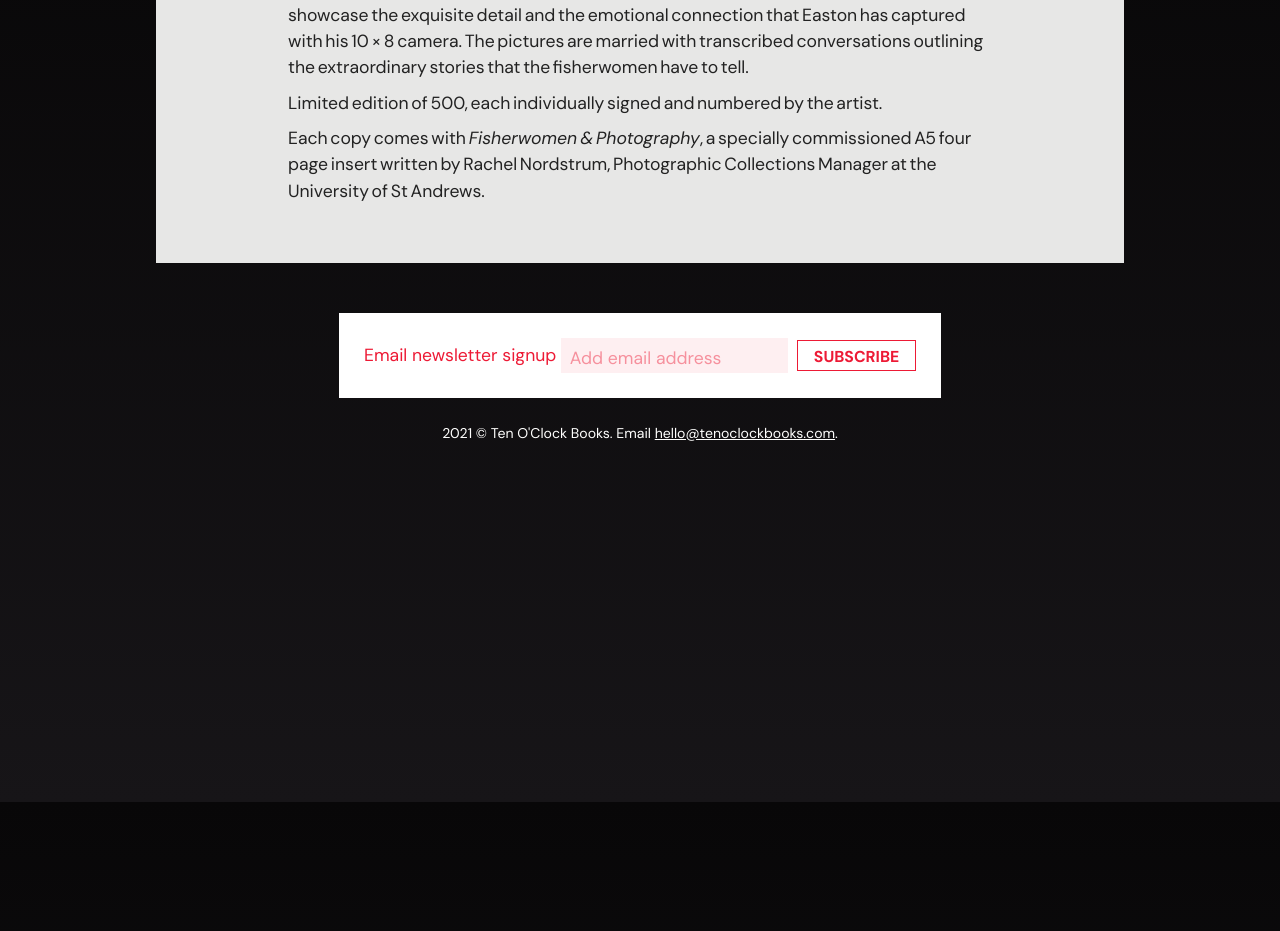
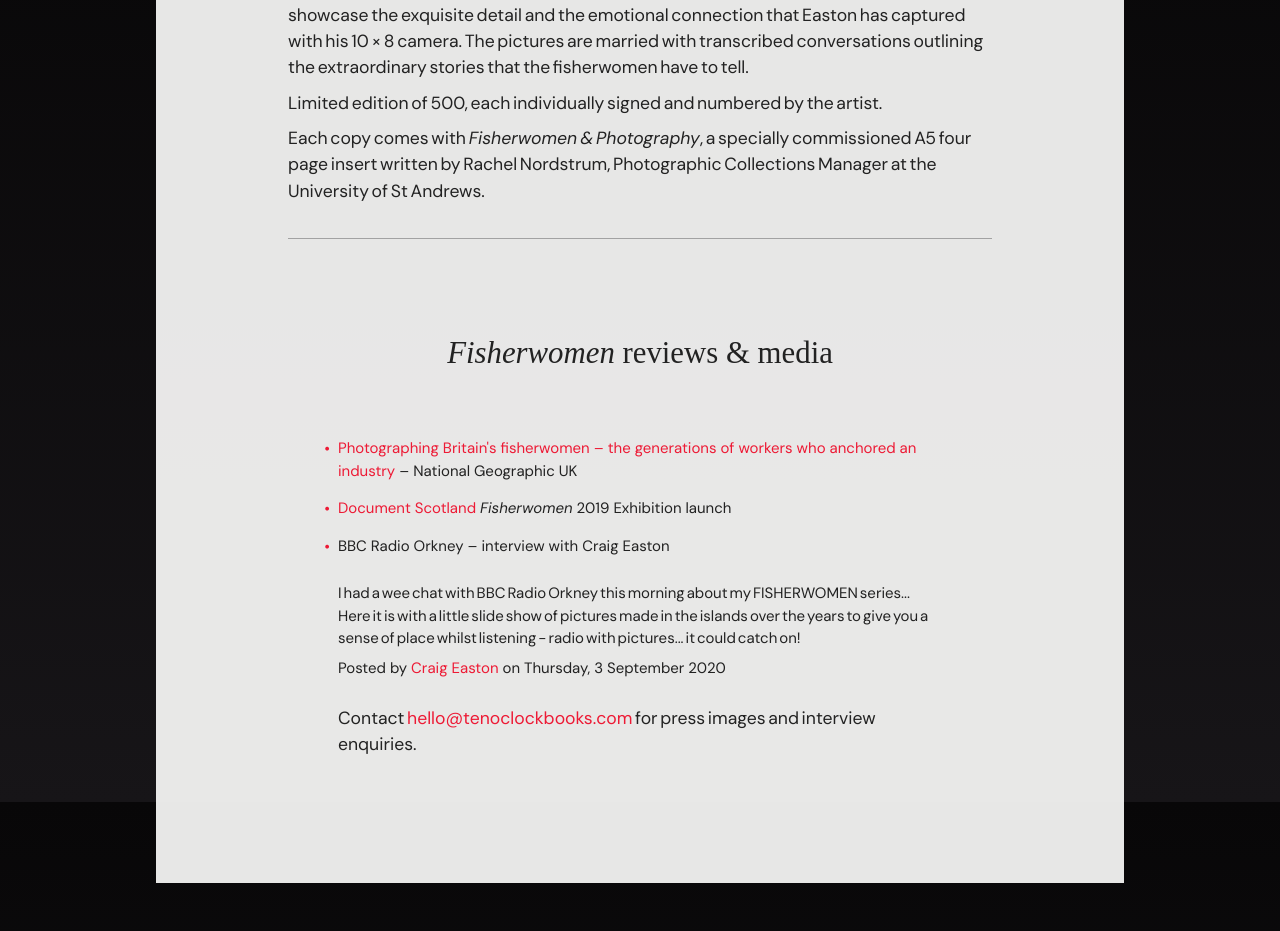
Before and after one commit to martincf/tenoclockbooks, a Jekyll site: the page built from fisherwomen_noshipping.md, in a window 1280 px wide. Shown: the part 998-1929 px from the top of the page. Built offline with Jekyll 4.4.1, drawn with Linux system fonts in a browser that asks for light colours; some web fonts are replaced; before the commit the page ends 1492 px from its top, so only the background shows below that.

Commit message:
Added reviews section back into product pages

```diff
--- a/_includes/reviews.html
+++ b/_includes/reviews.html
@@ -1,7 +1,8 @@
-<h3><i>Fisherwomen</i> reviews & media</h3>
-
+<section class="reviews">
+  <h2><i>Fisherwomen</i> reviews & media</h2>
   <ul class="review">
-  <li><a href="https://www.nationalgeographic.co.uk/photography/2021/03/photographing-britains-fisherwomen">
+    <li>
+      <a href="https://www.nationalgeographic.co.uk/photography/2021/03/photographing-britains-fisherwomen">
         Photographing Britain's fisherwomen – the generations of workers who anchored an industry
       </a> – National Geographic UK
     </li>
@@ -11,8 +12,14 @@
         <i>Fisherwomen</i> 2019 Exhibition launch
     </li>
     <li>BBC Radio Orkney – interview with Craig Easton <br />
-    <div class="fb-video" data-href="https://www.facebook.com/craig.easton.121/videos/3321828907860429" data-show-text="false" data-width=""><blockquote cite="https://developers.facebook.com/craig.easton.121/videos/3321828907860429/" class="fb-xfbml-parse-ignore"><a href="https://developers.facebook.com/craig.easton.121/videos/3321828907860429/"></a><p>I had a wee chat with BBC Radio Orkney this morning about my FISHERWOMEN series...
-  Here it is with a little slide show of pictures made in the islands over the years to give you a sense of place whilst listening - radio with pictures... it could catch on!</p>Posted by <a href="https://www.facebook.com/craig.easton.121">Craig Easton</a> on Thursday, 3 September 2020</blockquote></div>
+      <div class="fb-video" data-href="https://www.facebook.com/craig.easton.121/videos/3321828907860429" data-show-text="false" data-width="">
+        <blockquote cite="https://developers.facebook.com/craig.easton.121/videos/3321828907860429/" class="fb-xfbml-parse-ignore">
+          <a href="https://developers.facebook.com/craig.easton.121/videos/3321828907860429/"></a>
+          <p>I had a wee chat with BBC Radio Orkney this morning about my FISHERWOMEN series... Here it is with a little slide show of pictures made in the islands over the years to give you a sense of place whilst listening - radio with pictures... it could catch on!</p>
+          Posted by <a href="https://www.facebook.com/craig.easton.121">Craig Easton</a> on Thursday, 3 September 2020
+        </blockquote>
+      </div>
   </li>
   </ul>
-<p>Contact <a href="mailto:hello@tenoclockbooks.com">hello@tenoclockbooks.com</a> for press images and interview enquiries.</p>
+  <p class="review-contact">Contact <a href="mailto:hello@tenoclockbooks.com">hello@tenoclockbooks.com</a> for press images and interview enquiries.</p>
+</section>
--- a/_layouts/default.html
+++ b/_layouts/default.html
@@ -1,10 +1,7 @@
 {% include head.html %}
   <body style="background-image: url(/assets/images/{{ page.bgimg }}.jpg), linear-gradient(180deg, #080708, #171518)">
     <main class="content">
-
     {% include header.html %}
-    <div id="fb-root"></div>
-    <script async defer crossorigin="anonymous" src="https://connect.facebook.net/en_GB/sdk.js#xfbml=1&version=v8.0" nonce="64wUnRhz"></script>
 
       <section class="cta-strip">
         <p class="cta-strip--sticker">
@@ -31,8 +28,6 @@
           {% include purchase_artistsedition.html %}
 
         {% endif %}
-
-      <!-- {% include reviews.html %} -->
       </section>
     </main>
 
--- a/_layouts/product.html
+++ b/_layouts/product.html
@@ -2,6 +2,8 @@
   <body class="{{ page.layout }}">
     <main class="content">
       {% include header.html %}
+      <div id="fb-root"></div>
+      <script async defer crossorigin="anonymous" src="https://connect.facebook.net/en_GB/sdk.js#xfbml=1&version=v8.0" nonce="64wUnRhz"></script>
 
       <p class="statement">
         {{ page.title }}
@@ -14,6 +16,9 @@
           {{ content }}
         </div>
         {% include purchase_logic.html %}
+
+        {% include reviews.html %}
+
       </section>
     </main>
 
--- a/_sass/_product.scss
+++ b/_sass/_product.scss
@@ -10,6 +10,13 @@
   h2 {
     margin: 1em auto 2em;
     text-align: center;
+  }
+  a:link, a:visited, a:hover, a:active {
+    color: $red;
+    text-decoration: none;
+  }
+  a:hover {
+    color: darken($red,20%);
   }
 }
 .content-intro--content {
@@ -43,8 +50,3 @@ main p {
     text-align: left;
   }
 }
-.review {
-  li {
-    margin: 1em 0;
-  }
-}
--- /dev/null
+++ b/_sass/_reviews.scss
@@ -0,0 +1,31 @@
+.reviews {
+  border-top: 1px solid lighten($bodyColor,50%);
+  margin: 25px auto 0;
+  max-width: 40em;
+  padding: 50px;
+  h2 {
+    text-align: center;
+  }
+}
+.review {
+  li {
+    margin: 1em 0;
+    font-size: 15px;
+
+    &:before {
+        content: "\2022";
+        float: left;
+        text-align: right;
+        margin: 0 0 0 -2.5em;
+        width: 2em;
+        font-size: 16px;
+        color: $red;
+    }
+  }
+}
+.fb-video {
+  margin: 25px auto;
+}
+.review-contact {
+  margin: 25px 0;
+}
--- a/_sass/main.scss
+++ b/_sass/main.scss
@@ -7,8 +7,9 @@
         "content",
         "product",
         "carousel",
+        "reviews",
+        "purchase",
         "footer",
-        "purchase",
         "mailchimp";
 
 html, body {
```
Also changed, not shown: 5 other files. Lines whose indentation alone changed are shown as unchanged.
